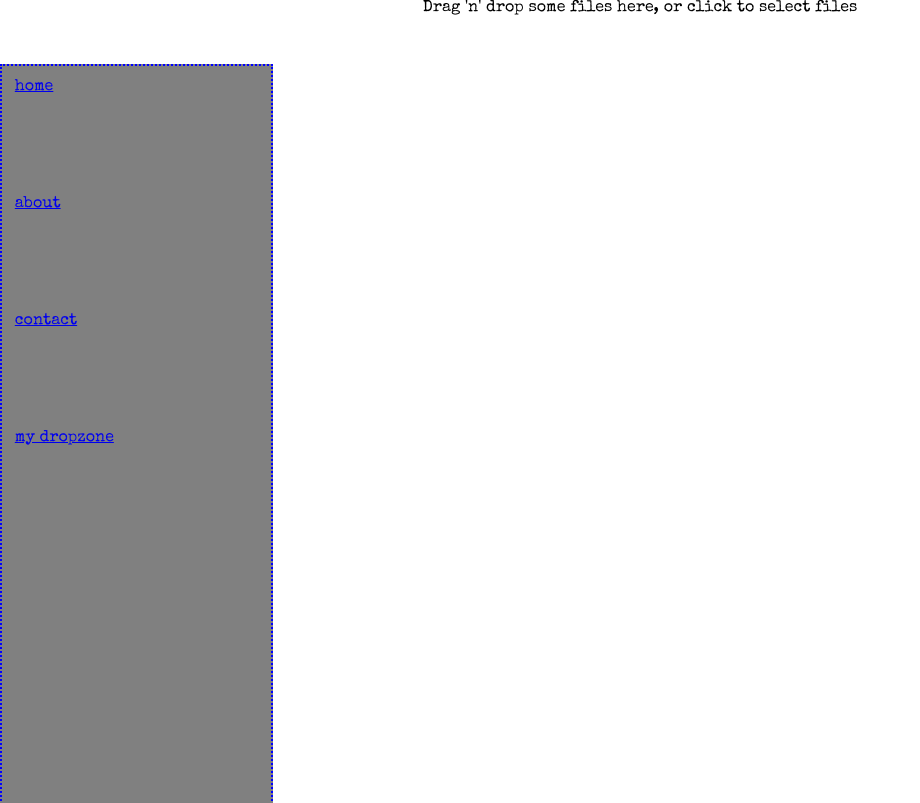
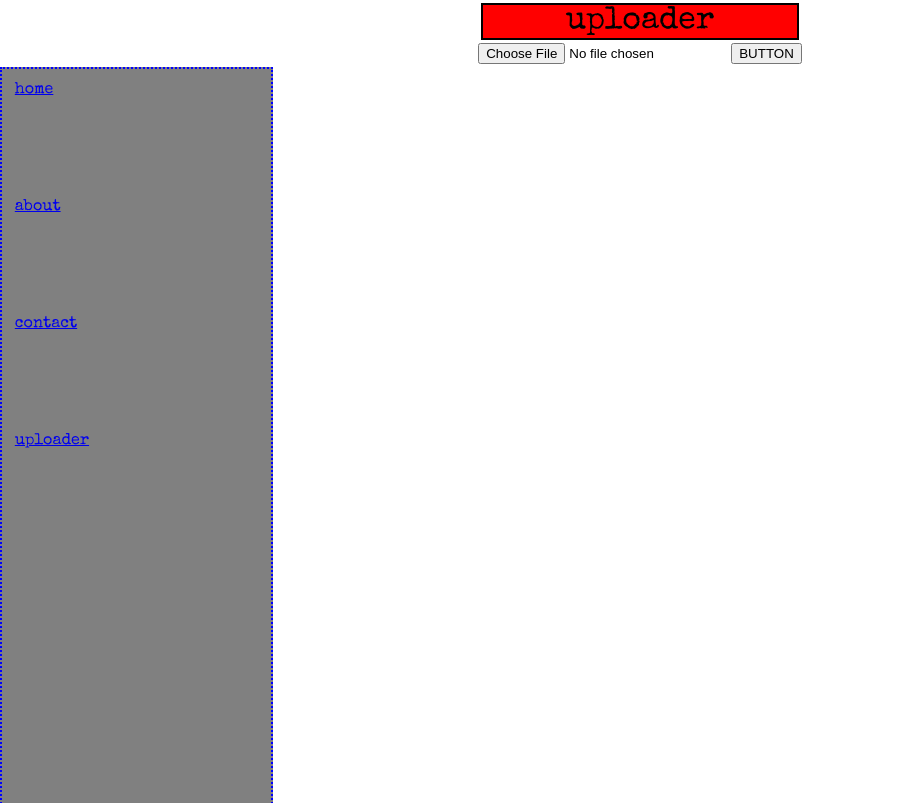
Before and after one commit to AdamIverson/build_photo, a React (Create React App) app in the folder client/: page /uploader in a window 1280 px wide. Shown: the whole page, without its empty margins (0-920 px from the left). Built offline with nearby package versions, Linux system fonts and the light colour scheme.

Commit message:
almost complete cloudinary upload

```diff
--- a/client/package.json
+++ b/client/package.json
@@ -9,6 +9,7 @@
     "@testing-library/react": "^13.3.0",
     "@testing-library/user-event": "^13.5.0",
     "cloudinary": "^1.30.0",
+    "dotenv": "^16.0.1",
     "react": "^18.1.0",
     "react-dom": "^18.1.0",
     "react-dropzone": "^14.2.1",
--- a/client/public/index.html
+++ b/client/public/index.html
@@ -2,7 +2,6 @@
 <html lang="en">
   <head>
     <meta charset="utf-8" />
-    <link rel="icon" href="%PUBLIC_URL%/favicon.ico" />
     <meta name="viewport" content="width=device-width, initial-scale=1" />
     <meta name="theme-color" content="#000000" />
     <meta
--- a/client/src/components/App/App.jsx
+++ b/client/src/components/App/App.jsx
@@ -4,8 +4,7 @@ import Test from "../Test/Test";
 import Nav from "../Nav/Nav";
 import About from "../About/About";
 import Contact from "../Contact/Contact";
-import MyDropzone from "../Uploader/Uploader";
-
+import Uploader from "../Uploader/Uploader";
 import "./App.css";
 
 function App() {
@@ -17,7 +16,7 @@ function App() {
           <Route exact path="/" element={<Test />}></Route>
           <Route exact path="/about" element={<About />}></Route>
           <Route exact path="/contact" element={<Contact />}></Route>
-          <Route exact path="/uploader" element={<MyDropzone />}></Route>
+          <Route exact path="/uploader" element={<Uploader />}></Route>
         </Routes>
       </BrowserRouter>
     </div>
--- a/client/src/components/Nav/Nav.jsx
+++ b/client/src/components/Nav/Nav.jsx
@@ -7,7 +7,7 @@ function Nav() {
       <li className="nav-list-item"><a href="/">home</a></li>
       <li className="nav-list-item"><a href="/about">about</a></li>
       <li className="nav-list-item"><a href="/contact">contact</a></li>
-      <li className="nav-list-item"><a href="/mydropzone">my dropzone</a></li>
+      <li className="nav-list-item"><a href="/uploader">uploader</a></li>
     </div>
   );
 }
--- a/client/src/components/Uploader/Uploader.jsx
+++ b/client/src/components/Uploader/Uploader.jsx
@@ -1,22 +1,62 @@
-import React, {useCallback} from 'react'
-import {useDropzone} from 'react-dropzone'
+import React, { useState, useEffect } from "react";
 
-function MyDropzone() {
-  const onDrop = useCallback(acceptedFiles => {
-    // Do something with the files
-  }, [])
-  const {getRootProps, getInputProps, isDragActive} = useDropzone({onDrop})
+function Uploader() {
+  const [fileInputState, setFileInputState] = useState("");
+  // const [selectedFile, setSelectedFile] = useState("");
+  const [previewSource, setPreviewSource] = useState("");
 
+  const handleFileInputChange = (e) => {
+    const file = e.target.files[0];
+    previewFile(file);
+  };
+
+  const previewFile = (file) => {
+    const reader = new FileReader();
+    reader.readAsDataURL(file);
+    reader.onloadend = () => {
+      setPreviewSource(reader.result);
+    }
+  }
+
+  const uploadImage = async (jazz) => {
+     try {
+      await fetch('/api/upload', {
+        method: 'POST',
+        body: JSON.stringify({data: jazz}),
+        headers: {'Content-type': 'application/json'}
+      }
+      )
+     } catch (error) {
+      console.error(error);
+
+     }
+  }
+
+  const handleSubmitFile = (e) => {
+    e.preventDefault();
+    if(!previewSource) return;
+    uploadImage(previewSource);
+  }
   return (
-    <div {...getRootProps()}>
-      <input {...getInputProps()} />
-      {
-        isDragActive ?
-          <p>Drop the files here ...</p> :
-          <p>Drag 'n' drop some files here, or click to select files</p>
-      }
+    <div>
+      <h1>uploader</h1>
+      <form onSubmit={handleSubmitFile}>
+        <input
+          type="file"
+          name="image"
+          onChange={handleFileInputChange}
+          value={fileInputState}
+        />
+        <button type="submit">BUTTON</button>
+      </form>
+      {previewSource && (
+        <img
+        src={previewSource}
+        alt="chosen"
+        />
+      )}
     </div>
-  )
+  );
 }
 
-  export default MyDropzone;
+export default Uploader;
```
Also changed, not shown: 1 other file (tests, documents, lock files or other folders).
